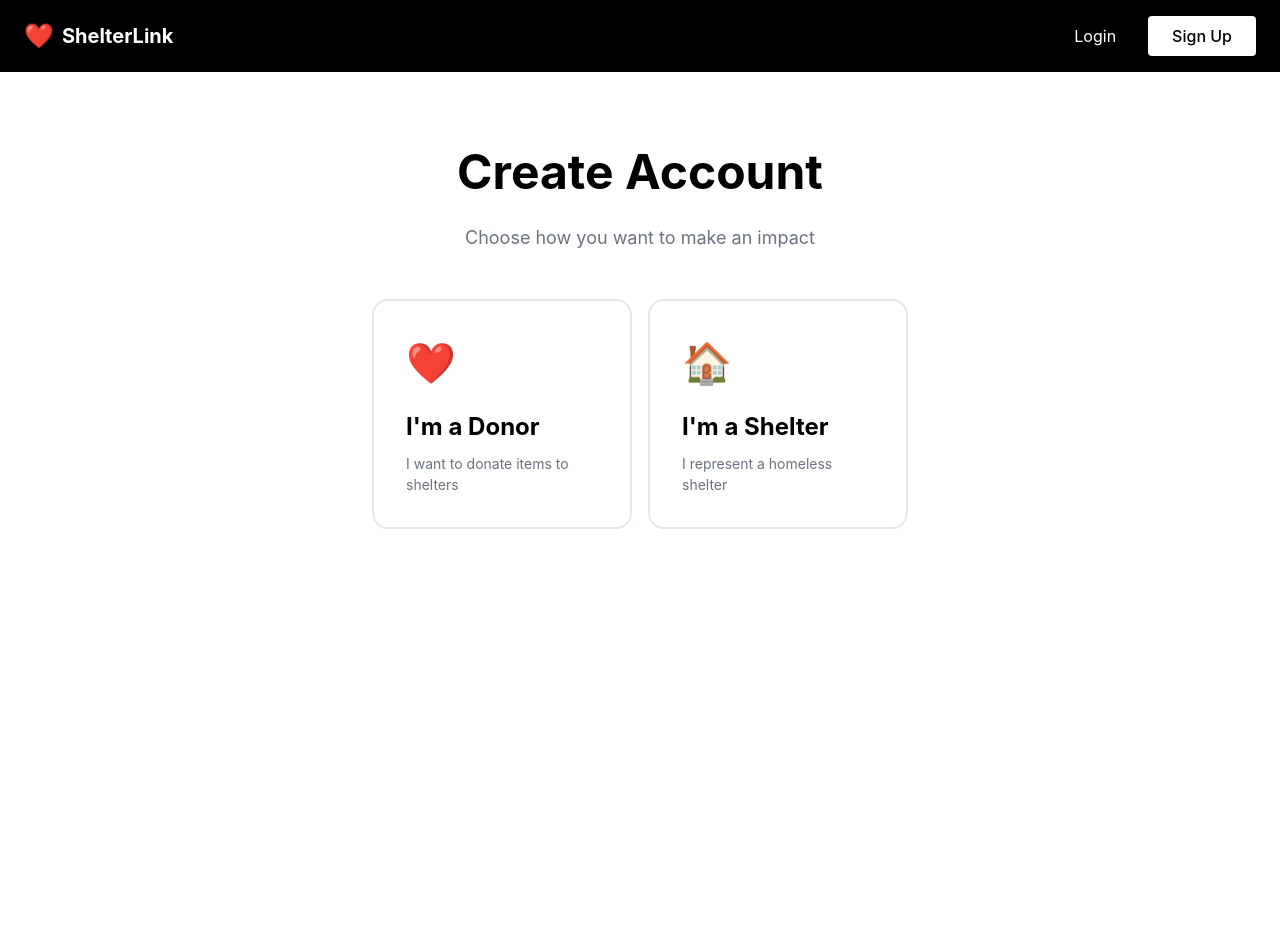
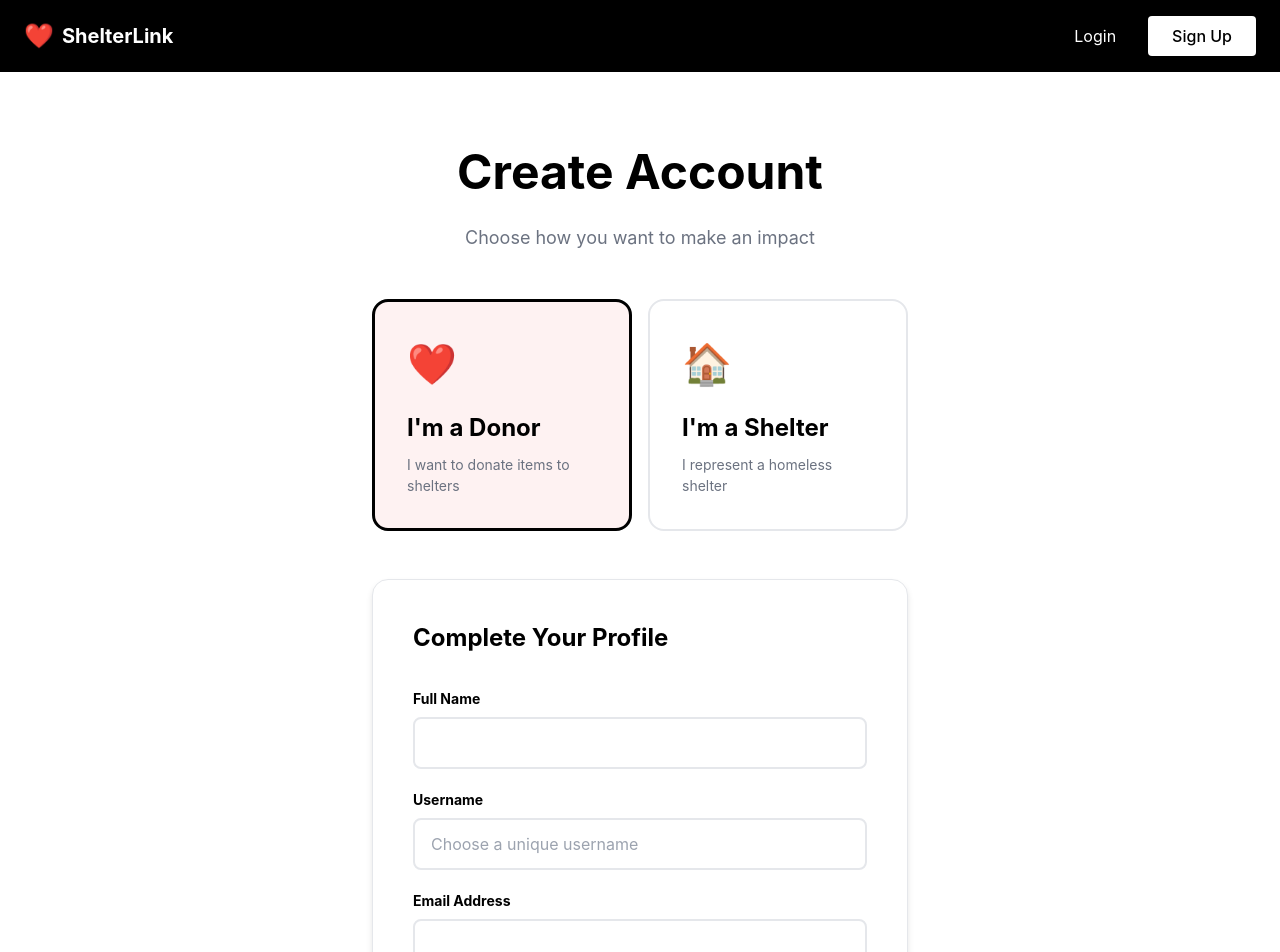
Before and after one commit to lxllegion/ShelterLink1, a React (Create React App) app in the folder frontend/: page /register in a window 1280 px wide. Shown: the top 952 px of the page. Before the commit the page ends 800 px from the top, so only its background shows below. Built offline with nearby package versions, Linux system fonts and the light colour scheme; no server answers.

Commit message:
Updated frontend to align with database, added error/race condition handling from api requests

```diff
--- a/frontend/src/App.tsx
+++ b/frontend/src/App.tsx
@@ -35,11 +35,7 @@ function App() {
           />
           <Route
             path="/register"
-            element={
-              <PublicRoute>
-                <Register />
-              </PublicRoute>
-            }
+            element={<Register />}
           />
           <Route
             path="/dashboard"
--- a/frontend/src/api/auth.ts
+++ b/frontend/src/api/auth.ts
@@ -1,4 +1,4 @@
-import { createUserWithEmailAndPassword } from 'firebase/auth';
+import { createUserWithEmailAndPassword, deleteUser } from 'firebase/auth';
 import { auth } from '../firebase';
 import { registerDonor, registerShelter } from './backend';
 
@@ -10,6 +10,7 @@ export interface RegisterParams {
     phoneNumber: string;
     userType: 'donor' | 'shelter';
     shelterName?: string;
+    userName?: string;
 }
 
 export interface RegisterResult {
@@ -22,7 +23,7 @@ export interface RegisterResult {
 }
 
 export async function register(params: RegisterParams): Promise<RegisterResult> {
-    const { email, password, confirmPassword, name, phoneNumber, userType, shelterName } = params;
+    const { email, password, confirmPassword, name, phoneNumber, userType, shelterName, userName } = params;
 
     // Validation
     if (password !== confirmPassword) {
@@ -39,30 +40,44 @@ export async function register(params: RegisterParams): Promise<RegisterResult>
         const userId = userCredential.user.uid;
 
         // Register user in backend
+        try {
+            let backendResponse;
             if (userType === 'donor') {
-            await registerDonor({
+                backendResponse = await registerDonor({
                     userID: userId,
-                username: name,
+                    name: name,
+                    username: userName!,
                     email: email,
                     phone_number: phoneNumber,
                 });
             } else if (userType === 'shelter') {
-            await registerShelter({
+                backendResponse = await registerShelter({
                     userID: userId,
-                username: name,
-                shelter_name: shelterName || '',
+                    username: shelterName || '',
+                    shelter_name: shelterName!,
                     email: email,
                     phone_number: phoneNumber,
                 });
             }
 
-        // Store user type in localStorage
-        localStorage.setItem('userType', userType);
-        localStorage.setItem('userName', name);
-        localStorage.setItem('userId', userId);
-        if (userType === 'shelter' && shelterName) {
-            localStorage.setItem('shelterName', shelterName);
+            // Check if backend registration failed
+            if (backendResponse && backendResponse.error) {
+                // Delete the Firebase user since backend registration failed
+                await deleteUser(userCredential.user);
+                return { success: false, error: backendResponse.error };
             }
+        } catch (backendError: any) {
+            // Backend registration failed, delete the Firebase user
+            try {
+                await deleteUser(userCredential.user);
+            } catch (deleteError) {
+                console.error('Error deleting Firebase user:', deleteError);
+            }
+            return { success: false, error: backendError.message };
+        }
+
+        // Add a delay to ensure database transaction is committed
+        await new Promise(resolve => setTimeout(resolve, 1500));
 
         return {
             success: true,
--- a/frontend/src/api/backend.ts
+++ b/frontend/src/api/backend.ts
@@ -4,6 +4,7 @@ const API_BASE_URL = process.env.REACT_APP_BACKEND_URL || 'http://localhost:8000
 export interface DonorRegistration {
   userID: string;
   username: string;
+  name: string;
   email: string;
   phone_number: string;
 }
--- a/frontend/src/pages/Dashboard.tsx
+++ b/frontend/src/pages/Dashboard.tsx
@@ -3,6 +3,9 @@ import { useNavigate } from 'react-router-dom';
 import { DonationForm, RequestForm, Match, getDonations, getRequests, getMatches, getUserInfo } from '../api/backend';
 import { useAuth } from '../contexts/AuthContext';
 import NavBar from '../components/NavBar';
+
+const RETRY_DELAY = 1500;
+const MAX_RETRIES = 3;
 
 function Dashboard() {
   const navigate = useNavigate();
@@ -23,11 +26,26 @@ function Dashboard() {
         setLoading(true);
         const userId = currentUser.uid;
 
-        // Fetch user type from backend
-        const userInfo = await getUserInfo(userId);
+        // Fetch user type from backend with retry logic
+        let userInfo;
+        let retries = MAX_RETRIES;
+        while (retries > 0) {
+          try {
+            userInfo = await getUserInfo(userId);
+            if (!userInfo.error && userInfo.userType) {
+              break;
+            }
+          } catch (err) {
+            console.log('Error fetching user info, retrying...', err);
+          }
+          retries--;
+          if (retries > 0) {
+            await new Promise(resolve => setTimeout(resolve, RETRY_DELAY));
+          }
+        }
 
-        if (userInfo.error || !userInfo.userType) {
-          setError('User not found in system');
+        if (userInfo?.error || !userInfo?.userType) {
+          setError('User not found in system. Please try logging out and back in.');
           setLoading(false);
           return;
         }
@@ -118,7 +136,7 @@ function Dashboard() {
               cursor: 'pointer'
             }}
           >
-            {userType === 'donor' ? '+ New Donation' : '+ New Request'}
+            {loading ? '+' : userType === 'donor' ? '+ New Donation' : '+ New Request'}
           </button>
         </div>
 
--- a/frontend/src/pages/Register.tsx
+++ b/frontend/src/pages/Register.tsx
@@ -4,11 +4,12 @@ import AuthNavBar from '../components/AuthNavBar';
 import { register } from '../api/auth';
 
 function Register() {
-  const [userType, setUserType] = useState<string | null>(null); // 'donor' or 'shelter'
+  const [userType, setUserType] = useState<'donor' | 'shelter'>('donor');
   const [email, setEmail] = useState('');
   const [password, setPassword] = useState('');
   const [confirmPassword, setConfirmPassword] = useState('');
   const [name, setName] = useState('');
+  const [userName, setUserName] = useState('');
   const [shelterName, setShelterName] = useState('');
   const [phoneNumber, setPhoneNumber] = useState('');
   const [error, setError] = useState('');
@@ -26,8 +27,9 @@ function Register() {
         password,
         confirmPassword,
         name,
+        userName,
         phoneNumber,
-        userType: userType as 'donor' | 'shelter',
+        userType,
         shelterName,
       });
 
@@ -152,6 +154,29 @@ function Register() {
                   }}
                 />
               </div>
+
+              {userType === 'donor' && (
+                <div>
+                  <label style={{ display: 'block', fontSize: '14px', fontWeight: 'bold', marginBottom: '8px' }}>
+                    Username
+                  </label>
+                  <input
+                    type="text"
+                    value={userName}
+                    onChange={(e) => setUserName(e.target.value)}
+                    required
+                    placeholder="Choose a unique username"
+                    style={{
+                      width: '100%',
+                      padding: '12px 16px',
+                      border: '2px solid #e5e7eb',
+                      borderRadius: '8px',
+                      fontSize: '16px',
+                      boxSizing: 'border-box'
+                    }}
+                  />
+                </div>
+              )}
 
               {userType === 'shelter' && (
                 <div>
```
Lines whose indentation alone changed are shown as unchanged.
